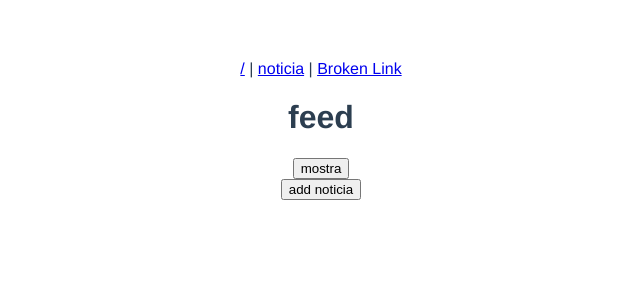
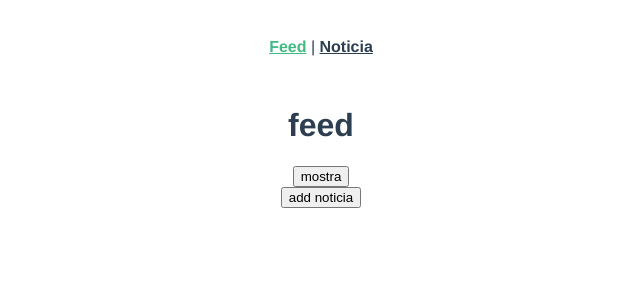
Before and after one commit to pedrodiogo219/portal-noticias, a Vue app: page / in a window 1280 px wide. Shown: the top 300 px of the page, without its empty margins (319-959 px from the left). Built offline with nearby package versions, Linux system fonts and the light colour scheme.

Commit message:
add router package

```diff
--- a/package.json
+++ b/package.json
@@ -9,13 +9,15 @@
   },
   "dependencies": {
     "core-js": "^3.8.3",
-    "vue": "^3.2.13"
+    "vue": "^3.2.13",
+    "vue-router": "^4.0.3"
   },
   "devDependencies": {
     "@babel/core": "^7.12.16",
     "@babel/eslint-parser": "^7.12.16",
     "@vue/cli-plugin-babel": "~5.0.0",
     "@vue/cli-plugin-eslint": "~5.0.0",
+    "@vue/cli-plugin-router": "^5.0.8",
     "@vue/cli-service": "~5.0.0",
     "eslint": "^7.32.0",
     "eslint-plugin-vue": "^8.0.3"
--- a/src/App.vue
+++ b/src/App.vue
@@ -1,83 +1,10 @@
 <template>
-
-  <a href="#/">/</a> |
-  <a href="#/noticia">noticia</a> |
-  <a href="#/non-existent-path">Broken Link</a>
-  <component :is="currentView"/>
-
-
-  <button v-on:click="chama()">add noticia</button>
+  <nav>
+    <router-link to="/">Feed</router-link> |
+    <router-link to="/noticia">Noticia</router-link>
+  </nav>
+  <router-view/>
 </template>
-
-<script>
-import NoticiaCompleta from './components/NoticiaCompleta.vue'
-import NotFound from './components/NotFound.vue'
-import FeedNoticias from './components/FeedNoticias.vue'
-
-import { ref } from 'vue'
-
-
-const routes = {
-  '/': FeedNoticias,
-  '/noticia': NoticiaCompleta
-}
-
-export default{
-  name: 'App',
-  noticias: ref([]),
-  components: {
-    NoticiaCompleta
-  },
-  data(){
-    return {
-      currentPath: window.location.hash,
-    }
-  },
-
-  created(){
-    this.noticias = ref([])
-    this.noticias.value = JSON.parse(localStorage.getItem('noticias')) || []
-
-    this.$watch('noticias', (newVal) => {
-      localStorage.setItem('noticias', JSON.stringify(newVal.value))
-      console.log('entrou aqui')
-    }, {deep: true})
-  },
-
-  computed: {
-    currentView() {
-      console.log(this.currentPath)
-      return routes[this.currentPath.slice(1) || '/'] || NotFound
-    }
-  },
-  mounted() {
-    window.addEventListener('hashchange', () => {
-      this.currentPath = window.location.hash
-		})
-
-
-  },
-  methods: {
-    chama: function(){
-      this.noticias.value.push({
-        id: 1,
-        titulo: 'Primeira Noticia',
-        descricao: 'Essa é a primeira noticia do site',
-        corpo: 'Lorem ipsum dolor sit amet, consectetur adipiscing elit. Mauris sem nisi, volutpat vel libero eget, bibendum pellentesque nisi. Ut a laoreet libero. Vestibulum euismod ipsum sed dictum semper. Sed non ante non arcu interdum commodo. Morbi ultricies, elit id mattis porttitor, diam lectus rutrum lectus, non laoreet orci velit ac nisi. Sed vel diam feugiat, dictum dolor vitae, cursus orci. Quisque eget nunc porttitor, euismod libero et, pretium velit. Cras mauris est, bibendum in feugiat tincidunt, aliquet a sem. Nullam ac nisl dignissim felis maximus euismod non vel ipsum. Aliquam imperdiet interdum lacus, sit amet dictum tortor tristique sed. Fusce hendrerit mattis dui quis congue. Fusce orci orci, placerat consectetur sem id, consequat tempus ipsum. Nullam vitae risus lectus. Sed consequat aliquet velit eget semper. Vestibulum ante ipsum primis in faucibus orci luctus et ultrices posuere cubilia curae;'
-      })
-      console.log(this.noticias.value)
-    }
-  },
-
-
-};
-
-// watch(noticias , (newVal) => {
-//   localStorage.setItem('noticias', JSON.stringify(newVal))
-//   console.log('entrou aqui')
-// }, {deep: true})
-
-</script>
 
 <style>
 #app {
@@ -86,6 +13,18 @@ export default{
   -moz-osx-font-smoothing: grayscale;
   text-align: center;
   color: #2c3e50;
-  margin-top: 60px;
+}
+
+nav {
+  padding: 30px;
+}
+
+nav a {
+  font-weight: bold;
+  color: #2c3e50;
+}
+
+nav a.router-link-exact-active {
+  color: #42b983;
 }
 </style>
--- a/src/main.js
+++ b/src/main.js
@@ -1,4 +1,5 @@
 import { createApp } from 'vue'
 import App from './App.vue'
+import router from './router'
 
-createApp(App).mount('#app')
+createApp(App).use(router).mount('#app')
--- /dev/null
+++ b/src/router/index.js
@@ -0,0 +1,25 @@
+import { createRouter, createWebHistory } from 'vue-router'
+import HomeView from '../views/HomeView.vue'
+
+const routes = [
+  {
+    path: '/',
+    name: 'home',
+    component: HomeView
+  },
+  {
+    path: '/noticia',
+    name: 'noticia',
+    // route level code-splitting
+    // this generates a separate chunk (about.[hash].js) for this route
+    // which is lazy-loaded when the route is visited.
+    component: () => import(/* webpackChunkName: "about" */ '../views/NoticiaCompletaView.vue')
+  }
+]
+
+const router = createRouter({
+  history: createWebHistory(process.env.BASE_URL),
+  routes
+})
+
+export default router
--- /dev/null
+++ b/src/views/HomeView.vue
@@ -0,0 +1,46 @@
+<template>
+  <div class="home">
+    <FeedNoticias></FeedNoticias>
+  </div>
+
+
+  <button v-on:click="chama()">add noticia</button>
+</template>
+
+<script>
+
+import { ref } from 'vue'
+import FeedNoticias from '@/components/FeedNoticias.vue'
+
+export default {
+    name: "HomeView",
+    components: {
+      FeedNoticias
+    },
+    noticias: ref([]),
+    data() {
+        return {
+            currentPath: window.location.hash,
+        };
+    },
+    created() {
+        this.noticias = ref([]);
+        this.noticias.value = JSON.parse(localStorage.getItem("noticias")) || [];
+        this.$watch("noticias", (newVal) => {
+            localStorage.setItem("noticias", JSON.stringify(newVal.value));
+            console.log("entrou aqui");
+        }, { deep: true });
+    },
+    methods: {
+        chama: function () {
+            this.noticias.value.push({
+                id: 1,
+                titulo: "Primeira Noticia",
+                descricao: "Essa é a primeira noticia do site",
+                corpo: "Lorem ipsum dolor sit amet, consectetur adipiscing elit. Mauris sem nisi, volutpat vel libero eget, bibendum pellentesque nisi. Ut a laoreet libero. Vestibulum euismod ipsum sed dictum semper. Sed non ante non arcu interdum commodo. Morbi ultricies, elit id mattis porttitor, diam lectus rutrum lectus, non laoreet orci velit ac nisi. Sed vel diam feugiat, dictum dolor vitae, cursus orci. Quisque eget nunc porttitor, euismod libero et, pretium velit. Cras mauris est, bibendum in feugiat tincidunt, aliquet a sem. Nullam ac nisl dignissim felis maximus euismod non vel ipsum. Aliquam imperdiet interdum lacus, sit amet dictum tortor tristique sed. Fusce hendrerit mattis dui quis congue. Fusce orci orci, placerat consectetur sem id, consequat tempus ipsum. Nullam vitae risus lectus. Sed consequat aliquet velit eget semper. Vestibulum ante ipsum primis in faucibus orci luctus et ultrices posuere cubilia curae;"
+            });
+            console.log(this.noticias.value);
+        }
+    }
+}
+</script>
--- /dev/null
+++ b/src/views/NoticiaCompletaView.vue
@@ -0,0 +1,19 @@
+<template>
+  <div class="NoticiaCompleta">
+    <NoticiaCompleta></NoticiaCompleta>
+  </div>
+</template>
+
+
+<script>
+import NoticiaCompleta from '@/components/NoticiaCompleta.vue'
+
+export default{
+
+  name: "NoticiaCompletaView",
+  components: {
+    NoticiaCompleta
+  }
+}
+
+</script>
```
